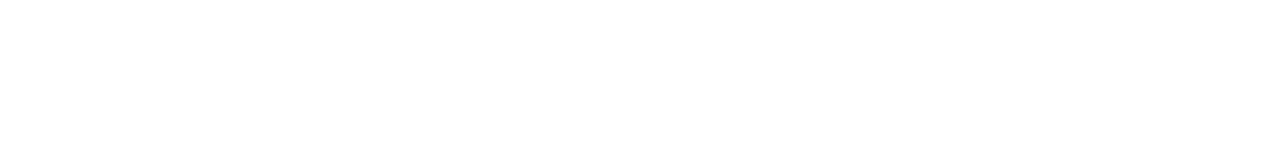
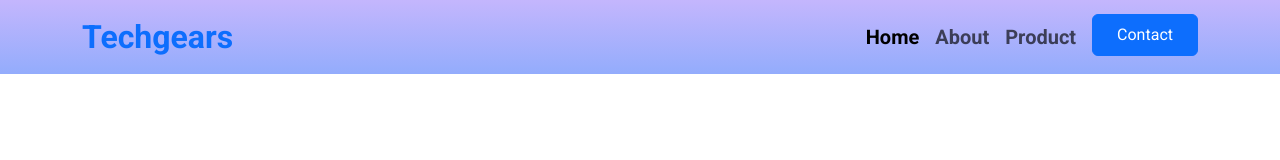
Before and after one commit to ananastasiap/bs-rewise-project, a plain HTML site: page index.html in a window 1280 px wide. Drawn offline with nearby package versions, Linux system fonts and the light colour scheme.

Commit message:
feat: add header

```diff
--- a/css/style.css
+++ b/css/style.css
@@ -18,3 +18,15 @@ img {
   max-width: 100%;
   height: auto;
 }
+
+p {
+  font-size: 18px;
+}
+
+.header {
+  background-image: linear-gradient(180deg, #c4b6fd, #93acfc);
+}
+
+.nav-link {
+  font-weight: 500;
+}
--- a/index.html
+++ b/index.html
@@ -14,10 +14,38 @@
   <link rel="preconnect" href="https://fonts.gstatic.com" crossorigin>
   <link href="https://fonts.googleapis.com/css2?family=Roboto:wght@400;500;700;900&display=swap" rel="stylesheet">
   <link rel="stylesheet" href="css/fonts.css">
+  <link rel="stylesheet" href="css/style.css">
 </head>
 
 <body>
-
+  <!-- header -->
+  <header class="header">
+    <nav class="navbar navbar-expand-lg">
+      <div class="container">
+        <a class="navbar-brand text-primary fw-bold fs-2" href="#">Techgears</a>
+        <button class="navbar-toggler" type="button" data-bs-toggle="collapse" data-bs-target="#navbarSupportedContent"
+          aria-controls="navbarSupportedContent" aria-expanded="false" aria-label="Toggle navigation">
+          <span class="navbar-toggler-icon"></span>
+        </button>
+        <div class="collapse navbar-collapse" id="navbarSupportedContent">
+          <ul class="navbar-nav ms-auto mb-2 mb-lg-0">
+            <li class="nav-item">
+              <a class="nav-link active fs-5 fw-bold" aria-current="page" href="#">Home</a>
+            </li>
+            <li class="nav-item">
+              <a class="nav-link fs-5 fw-bold" href="#">About</a>
+            </li>
+            <li class="nav-item">
+              <a class="nav-link fs-5 fw-bold" href="#">Product</a>
+            </li>
+            <li class="nav-item">
+              <a class="btn btn-primary px-4 py-2 ms-2" href="#">Contact</a>
+            </li>
+          </ul>
+        </div>
+      </div>
+    </nav>
+  </header>
 
   <!-- SCRIPTS -->
   <script src="https://cdn.jsdelivr.net/npm/bootstrap@5.3.3/dist/js/bootstrap.bundle.min.js"
```
